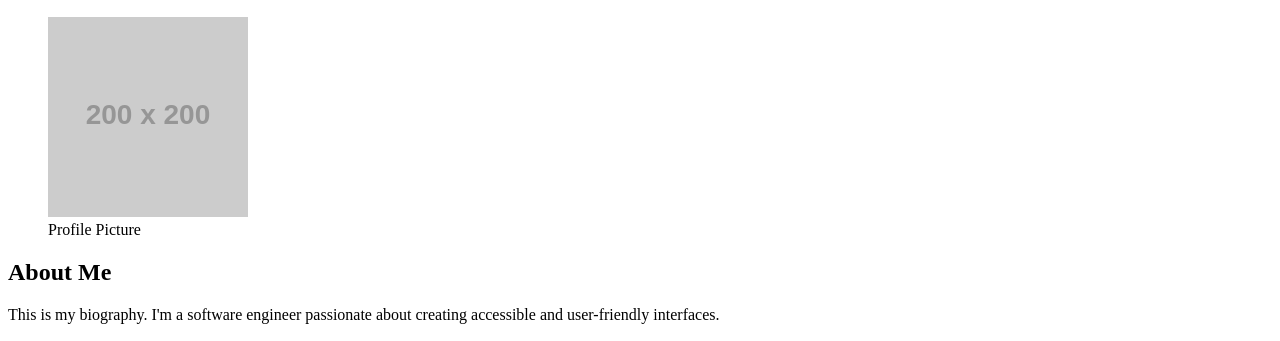
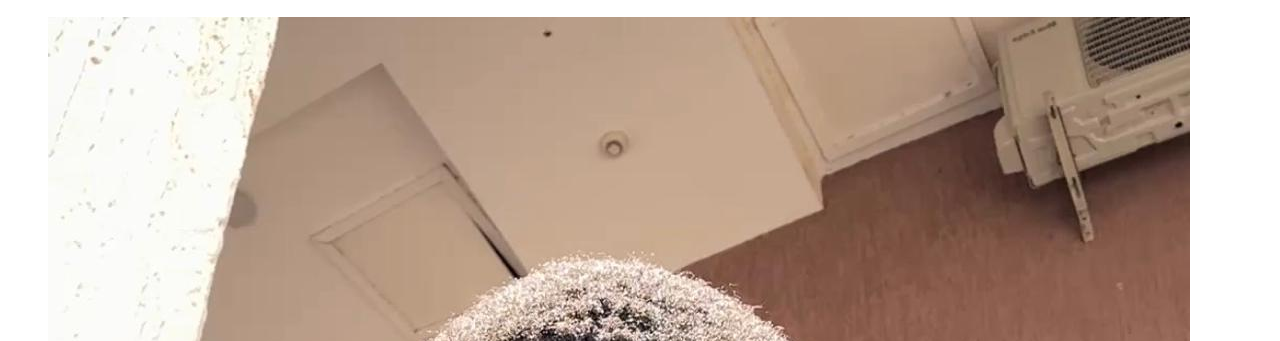
Before and after one commit to youneedgreg/profile-card, a plain HTML site: page index.html in a window 1280 px wide. Shown: the part 50-391 px from the top of the page. Drawn offline with Linux system fonts and the light colour scheme; placeholder pictures from the web are drawn by us.

Commit message:
added the  profile to html

```diff
--- a/index.html
+++ b/index.html
@@ -21,7 +21,7 @@
             <figure>
                 <img
                     data-testid="test-user-avatar"
-                    src="https://via.placeholder.com/200"
+                    src="assets/images/profile.jpg"
                     alt="Profile picture of Gregory Odete"
                 >
                 <figcaption>Profile Picture</figcaption>
```
